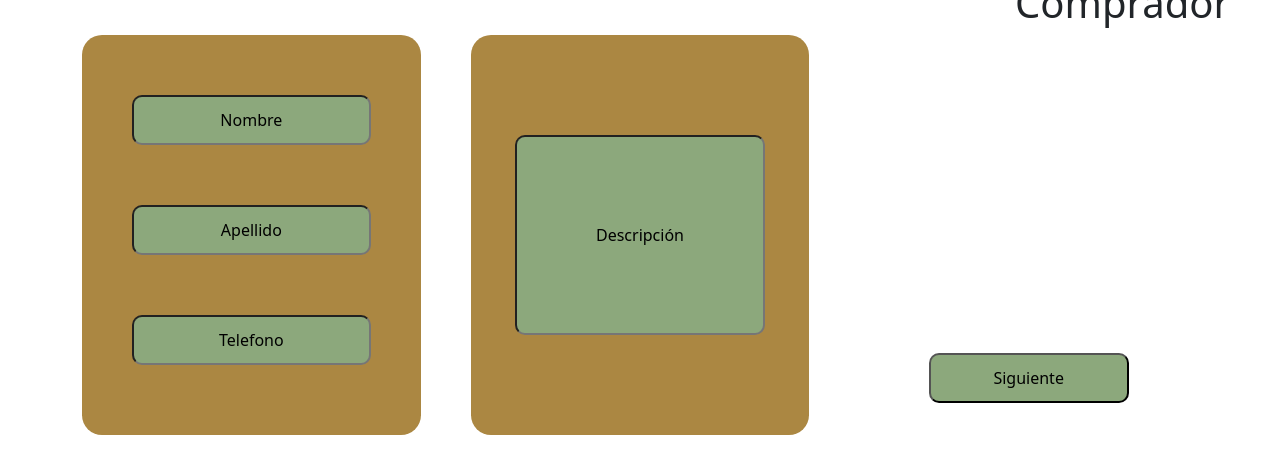
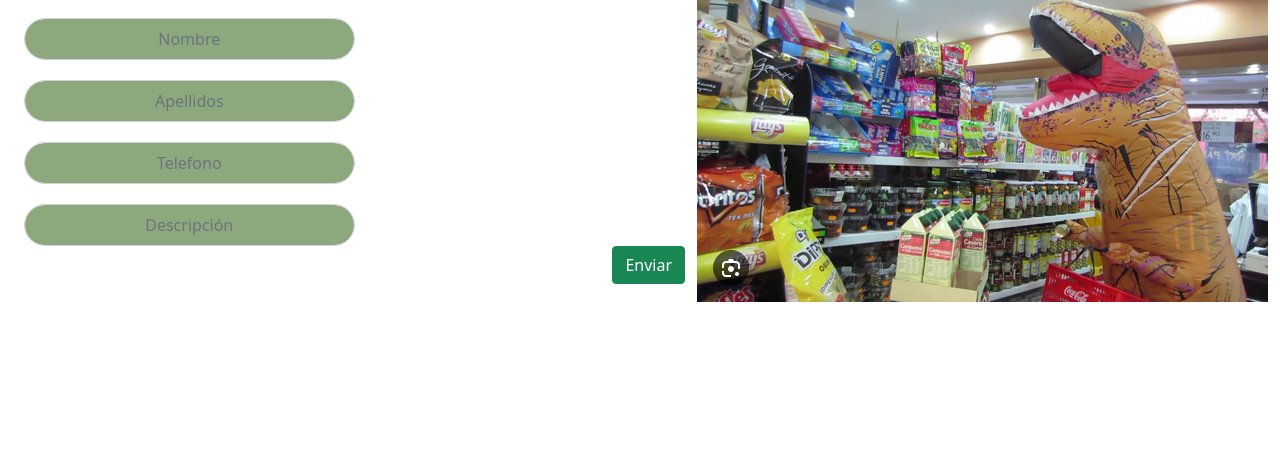
Before and after one commit to demian35/LaDinoTienda, a Django app: page /registro-comprador in a window 1280 px wide. Shown: the part 347-800 px from the top of the page. Run offline with Django 3.2, Linux system fonts and the light colour scheme; a user stored in the database is signed in; some libraries are stand-ins or nearby versions.

Commit message:
register form front complete

```diff
--- a/Empresaurios/urls.py
+++ b/Empresaurios/urls.py
@@ -16,14 +16,13 @@ Including another URLconf
 from django.contrib import admin
 from django.urls import path, re_path
 from clients.views import ProvidersFormView,home, ConvenienceStoreFormView
-from Login.views import logIn, signIn, SignOutView, contacto, buyerFormView, suscripcionView
+from Login.views import logIn, signIn, SignOutView, contacto, suscripcionView
 from products.views import productDetail,cart, searchProducts, ProductsFormView,ticket,cosultOrders
 urlpatterns = [
     path("admin/", admin.site.urls),
     path('cerrar-sesion', SignOutView.as_view(), name='cerrar sesion'),
     re_path("iniciar-sesion", signIn, name='Dino iniciar sesion'),
     path('registro/', logIn.as_view(), name='Dino registro'),
-    path('registro-comprador', buyerFormView, name='DinoDino Registro Comprador'),
     path("registro-vendedor", ProvidersFormView,name="Dino Registro vendedor"),
     path("busqueda-producto/<product>",searchProducts,name="Dino busqueda"),
     path("detalle-producto/<id>", productDetail,name="Dino producto especifico"),
@@ -31,7 +30,7 @@ urlpatterns = [
     path("carrito/<userId>", cart,name="Dino carrito"),
     path("consultar-pedidos",cosultOrders, name="Dino consultar pedidos" ),
     path("ticket-de-compra/<userId>",ticket,name ="Dino ticket compra"),
-    path("registro-comprador", ConvenienceStoreFormView, name="Registro de comprador"),
+    path("registro-comprador", ConvenienceStoreFormView, name="Dino registro de comprador"),
     path("suscripcion/", suscripcionView, name="Suscripcion"),
     path("",home,name='home' ),
 ]
--- a/Login/views.py
+++ b/Login/views.py
@@ -37,7 +37,7 @@ class logIn(CreateView):
         password = form.cleaned_data.get('password1')
         usuario = authenticate(username=usuario,password=password)
         login(self.request, usuario)
-        return redirect('home')
+        return redirect('Dino registro de comprador')
     def userRol(request):
         if request.method=='POST':
             if 'vendedor' in request.POST:
@@ -49,10 +49,6 @@ class logIn(CreateView):
 def contacto (request):
     return render(request,"contacto.html",{})
 
-def buyerFormView(request):
-    username = request.user.username
-    return render(request, "registroComprador.html", {'username': username})
-
 def providerFormView(request):
     username = request.user.username
     return render(request, "registroVendedor.html", {'username': username})
--- a/clients/views.py
+++ b/clients/views.py
@@ -18,7 +18,7 @@ def home(request):
         else:
             return render(request,"homeComprador.html",{"username":user})
     else:
-        return redirect('Dino registro')
+        return redirect('Dino iniciar sesion')
 def ProvidersFormView(request):
     if request.user.is_authenticated:
         user=request.user.username
@@ -32,7 +32,7 @@ def ProvidersFormView(request):
             form=ProvidersForm()
         return render(request, "registroVendedor.html", {'form':form,"username":user})
     else:
-        return redirect('Dino registro')
+        return redirect('Dino iniciar sesion')
 def ConvenienceStoreFormView(request):
     if request.user.is_authenticated:
         user=request.user.username
@@ -41,9 +41,9 @@ def ConvenienceStoreFormView(request):
             if form.is_valid():
                 form.save()
                 messages.add_message(request, messages.SUCCESS, 'Registro exitoso')
-                return HttpResponseRedirect(reverse_lazy('ConvenienceStoreHome', args=[]))
+                return HttpResponseRedirect(reverse_lazy('home', args=[]))
         else:
             form=ConvenienceStoreForm()
         return render(request, "ConvenienceStoreRegister.html",{'form': form,"title":"Registro de tienda de conveniencia","username":user })
     else:
-        return redirect('Dino registro')
+        return redirect('Dino iniciar sesion')
--- a/templates/ConvenienceStoreRegister.html
+++ b/templates/ConvenienceStoreRegister.html
@@ -1,40 +1,52 @@
 {%extends "base.html"%}
-
-{%block title%}
-  {{title}}
-{%endblock%}
+{%load static%}
 {%block body%}
 
 
 <style>
-  .container{
-    background-image: url("{%static 'image__2_-removebg-preview 1.svg'% }  ");
+  #principal{
+    display: flex;
+    flex-direction: row;
+    align-items: center;
+    justify-content: center;
   }
-  form{
+  div.register{
+    float: right;
+  }
+
+  form .register{
     display: flex;
+    flex-direction: column;
     align-items: center;
-    background-color: #d9c9d9;
-    border-radius: 50%;
-    padding: 20px;
+    justify-content: center;
+    width: 50%;
+    justify-content: center;
   }
   input[type="text"]{
     background-color: #8ca87c;
     border-radius: 50%;
-    padding-top: 10px;
+    margin-top: 20px;
     text-align: center;
+    width: 50%;
   }
 </style>
+<div class="container-fluid" id="principal" >
 
-<div class="container">
+    <div class="container register">
+      <form class="register" method="POST">
+        {% csrf_token %}
+        {{form.name}}
+        {{form.last_name}}
+        {{form.telephone}}
+        {{form.descripcion}}
+        <button class="btn btn-success" style="float: right;" type="submit">Enviar</button>
+      </form>
 
+    </div>
+      <img src="{% static 'dinocompra.png'%}" alt="">
 
-  <form method="POST">
-    {% csrf_token %}
-    {{ form.as_p }}
-    <button type="submit">Enviar</button>
-  </form>
-</div>
+  </div>
 
 
 
-{%endblock%}
+  {%endblock%}
--- a/templates/Login/perfil_form.html
+++ b/templates/Login/perfil_form.html
@@ -99,11 +99,7 @@
       {{ form.password1.errors }}
       {{ form.password2 }}
       {{ form.password2.errors }}
-    <p>Selecciona el perfil que deseas tener</p>
-    <div class="container">
 
-
-    </div>
     <input class="submit-button form-control rounded-pill" id="submit" name="submit" type="submit" value="Siguiente">
     </form>
 
--- a/templates/registroComprador.html
+++ /dev/null
@@ -1,128 +0,0 @@
-{%extends "base.html"%}
-{% load static %}
-{%block css%}
-
-<link rel="stylesheet" type="text/css" href="{%static 'home.css' %}"/>
-
-{% endblock %}
-{%block title%}Home{%endblock%}
-{%block body%}
-        <style>
-            .compradorDerecha{
-                text-align: right;
-                margin-right: 50px;
-            }
-
-            .container {
-                display: flex;
-                height: 400px;
-
-            }
-
-            .column-1 {
-                flex: 1;
-                background-color: #AB8742;
-                margin-right: 50px;
-                border-radius: 20px;
-            }
-
-            .column-2 {
-                flex: 1;
-                background-color: #AB8742;
-                margin-right: 50px;
-                border-radius: 20px;
-            }
-
-            .column-3 {
-                flex: 1;
-                background-color: #ffffff;
-                border-radius: 20px;
-            }
-            .centrarDiv{
-                display: flex;
-                justify-content: center;
-            }
-
-            .centrarTexto{
-                text-align: center;
-            }
-
-            .top{
-                margin-top: 60px;
-            }
-
-            .bottom{
-                position: absolute;
-                bottom: 0;
-            }
-
-            .centrar{
-                display: flex;
-                align-items: center;
-                justify-content: center;
-            }
-
-            .tamañoDiv{
-                height: 50px;
-            }
-
-            .tamañoDiv2{
-                height: 300px;
-            }
-
-            .colorInput{
-                background-color: #8CA87C;
-                border-radius: 10px;
-            }
-
-            .colorTextoNegro{
-                color: black;
-            }
-
-            ::placeholder{
-                color: black;
-            }
-
-            .tamañoBoton{
-                height: 50px;
-                width: 200px;
-            }
-
-
-        </style>
-
-<script src="https://cdn.jsdelivr.net/npm/bootstrap@5.3.0-alpha1/dist/js/bootstrap.bundle.min.js" integrity="sha384-w76AqPfDkMBDXo30jS1Sgez6pr3x5MlQ1ZAGC+nuZB+EYdgRZgiwxhTBTkF7CXvN" crossorigin="anonymous"></script>
-
-        <h1 class="compradorDerecha">Comprador</h1>
-
-        <div class="container">
-            <div class="column-1">
-
-                <div class="centrarDiv top tamañoDiv">
-                    <input class="centrarTexto colorInput colorTextoNegro" type="text" placeholder="Nombre">
-                </div>
-
-                <div class="centrarDiv top tamañoDiv">
-                    <input class="centrarTexto colorInput colorTextoNegro" type="text" placeholder="Apellido">
-                </div>
-
-                <div class="centrarDiv top tamañoDiv">
-                    <input class="centrarTexto colorInput colorTextoNegro" type="text" placeholder="Telefono">
-                </div>
-            </div>
-
-            <div class="column-2 centrar">
-
-                <div class="centrarDiv centrar tamañoDiv2">
-                    <input class="centrarTexto colorInput colorTextoNegro" style="height: 200px; width: 250px;" type="text" placeholder="Descripción">
-                </div>
-
-            </div>
-            <div class="column-3 centrar">
-                <div class="centrarDiv bottom">
-                    <input href="/home" class="centrarTexto colorInput colorTextoNegro tamañoBoton" style="margin-bottom: 50px;" type="button" value="Siguiente">
-                </div>
-            </div>
-          </div>
-
-{% endblock body %}
```
Also changed, not shown: db.sqlite3, static/dinocompra.png (added).
